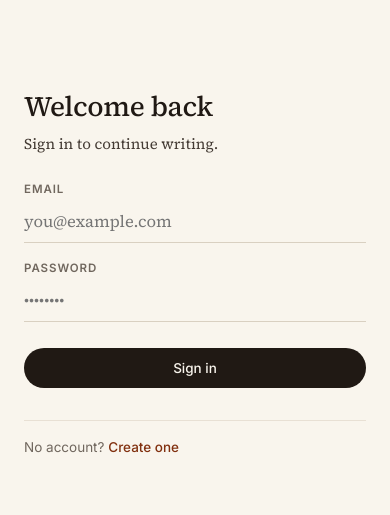
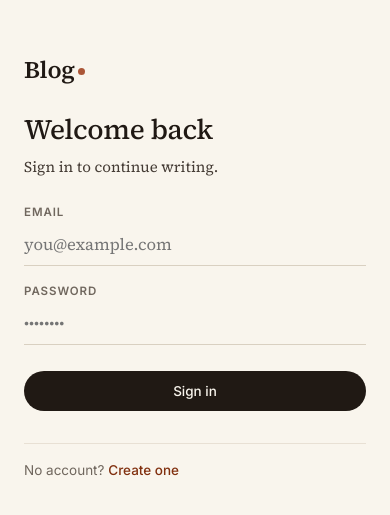
Before and after one commit to R15hav/blog, a Next.js app in the folder frontend/: page /login in a window 390 px wide. Shown: the part 145-660 px from the top of the page. Built offline with nearby package versions, Linux system fonts and the light colour scheme; no server answers.

Commit message:
mobile admin and dashboard fixes

```diff
--- a/frontend/app/(auth)/globals.css
+++ b/frontend/app/(auth)/globals.css
@@ -130,17 +130,29 @@ body {
 /* Error message */
 .form-error { color: oklch(0.46 0.13 70); font-family: var(--font-sans); font-size: 13.5px; margin-top: 4px; }
 
+/* Mobile-only branding header inside form panel */
+.auth-mobile-brand { display: none; }
+
 /* ── Responsive ──────────────────────────── */
 
 @media (max-width: 640px) {
   /* Hide marketing panel, stack form full-width */
-  .auth-shell { grid-template-columns: 1fr; }
+  .auth-shell { grid-template-columns: 1fr; overflow-x: hidden; }
   .auth-marketing { display: none; }
-  .auth-form { padding: 48px 24px 60px; }
+  .auth-form { padding: 36px 24px 60px; }
   .auth-form h1 { font-size: 28px; }
   .auth-form .lede { font-size: 15px; }
+
+  /* Show branding at top of form */
+  .auth-mobile-brand { display: block; margin-bottom: 24px; }
+
+  /* Fix inputs overflowing on narrow screens */
+  .field input { width: 100%; box-sizing: border-box; }
+
+  /* Stack first/last name fields on very narrow screens */
+  .register-name-row { grid-template-columns: 1fr !important; }
 }
 
 @media (max-width: 380px) {
-  .auth-form { padding: 36px 16px 48px; }
+  .auth-form { padding: 28px 16px 48px; }
 }
--- a/frontend/app/(auth)/login/LoginForm.js
+++ b/frontend/app/(auth)/login/LoginForm.js
@@ -6,7 +6,7 @@ import { verifyToken } from "../../_lib/api_callout";
 
 const API = process.env.NEXT_PUBLIC_API_URL || "";
 
-export default function LoginForm({ allowRegistration = true }) {
+export default function LoginForm({ allowRegistration = true, siteName = "Blog" }) {
   const router = useRouter();
   const [email, setEmail] = useState("");
   const [password, setPassword] = useState("");
@@ -56,7 +56,7 @@ export default function LoginForm({ allowRegistration = true }) {
       {/* Left — marketing panel */}
       <div className="auth-marketing">
         <a className="wordmark" href="/">
-          Blog<span className="dot" />
+          {siteName}<span className="dot" />
         </a>
         <blockquote style={{ margin: 0 }}>
           <p className="auth-quote">
@@ -72,6 +72,9 @@ export default function LoginForm({ allowRegistration = true }) {
 
       {/* Right — form panel */}
       <div className="auth-form">
+        <div className="auth-mobile-brand">
+          <a className="wordmark" href="/">{siteName}<span className="dot" /></a>
+        </div>
         <h1>Welcome back</h1>
         <p className="lede">Sign in to continue writing.</p>
 
--- a/frontend/app/(auth)/login/page.js
+++ b/frontend/app/(auth)/login/page.js
@@ -1,7 +1,10 @@
-import { getAllowRegistration } from "../../_lib/theme";
+import { getAllowRegistration, getSiteName } from "../../_lib/theme";
 import LoginForm from "./LoginForm";
 
 export default async function LoginPage() {
-  const allowRegistration = await getAllowRegistration();
-  return <LoginForm allowRegistration={allowRegistration} />;
+  const [allowRegistration, siteName] = await Promise.all([
+    getAllowRegistration(),
+    getSiteName(),
+  ]);
+  return <LoginForm allowRegistration={allowRegistration} siteName={siteName} />;
 }
```
Also changed, not shown: frontend/app/(admin)/globals.css (+8 -6 lines), frontend/app/(auth)/register/RegisterForm.js (+6 -3 lines), frontend/app/(auth)/register/page.js (+7 -4 lines).
